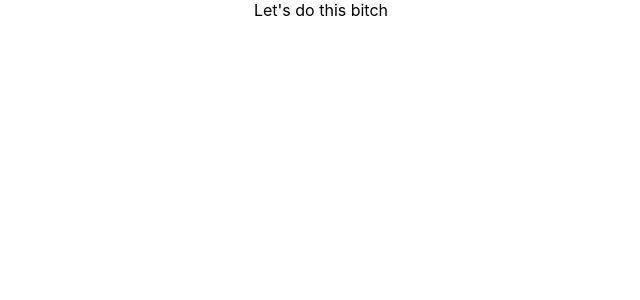
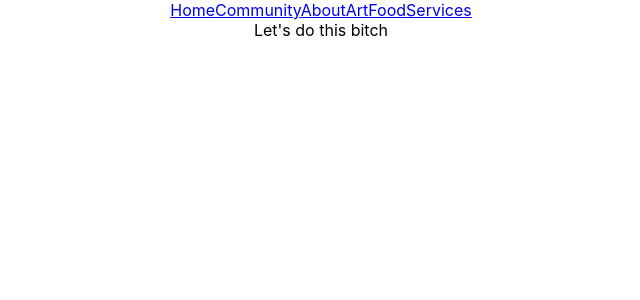
Before and after one commit to Tezcatlimichi/mercado-front-end, a React (Create React App) app in the folder mercado/: page / in a window 1280 px wide. Shown: the top 300 px of the page, without its empty margins (319-959 px from the left). Built offline with nearby package versions, Linux system fonts and the light colour scheme.

Commit message:
imported nav and rendered in header tag

```diff
--- a/mercado/src/App.js
+++ b/mercado/src/App.js
@@ -1,10 +1,16 @@
 import './App.css'
 import { Route, Routes } from 'react-router'
+import Nav from './components/Nav'
 
 function App() {
   return (
     <div className="App">
-      <hi>Let's do this bitch</hi>
+      <header>
+        <Nav />
+      </header>
+      <main>
+        <hi>Let's do this bitch</hi>
+      </main>
     </div>
   )
 }
```
